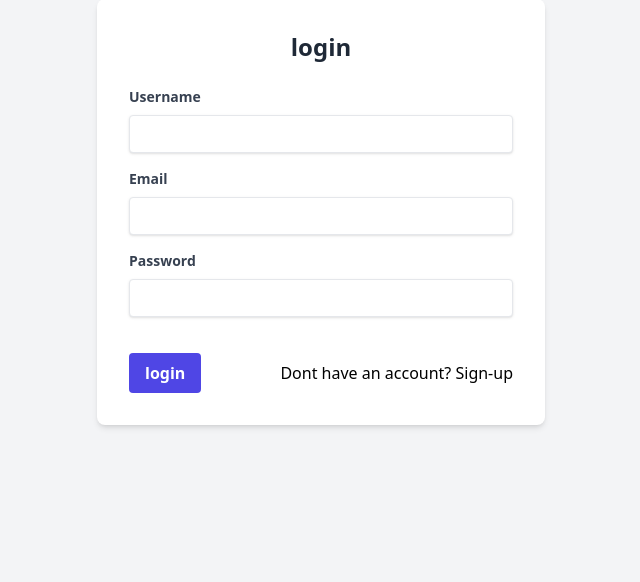
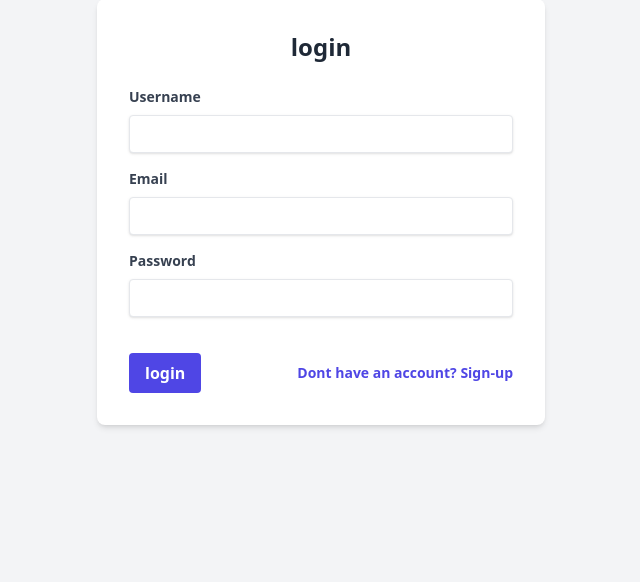
Before and after one commit to mo171/flask-todoapp, a Flask app: page /login in a window 1280 px wide. Shown: the part 204-786 px from the top of the page, without its empty margins (319-959 px from the left). Run offline with Flask 3, Linux system fonts and the light colour scheme; some libraries are stand-ins or nearby versions.

Commit message:
Update login.html

```diff
--- a/templates/login.html
+++ b/templates/login.html
@@ -23,7 +23,7 @@
                 <button type="submit" class="bg-indigo-600 hover:bg-indigo-700 text-white font-bold py-2 px-4 rounded focus:outline-none focus:shadow-outline dark:bg-indigo-700 dark:hover:bg-indigo-600">
                     login
                 </button>
-                <a href="/signup class="inline-block align-baseline font-bold text-sm text-indigo-600 hover:text-indigo-800 dark:text-indigo-400 dark:hover:text-indigo-300">
+                <a href="/signup" class="inline-block align-baseline font-bold text-sm text-indigo-600 hover:text-indigo-800 dark:text-indigo-400 dark:hover:text-indigo-300">
                     Dont have an account? Sign-up
                 </a>
             </div>
```
